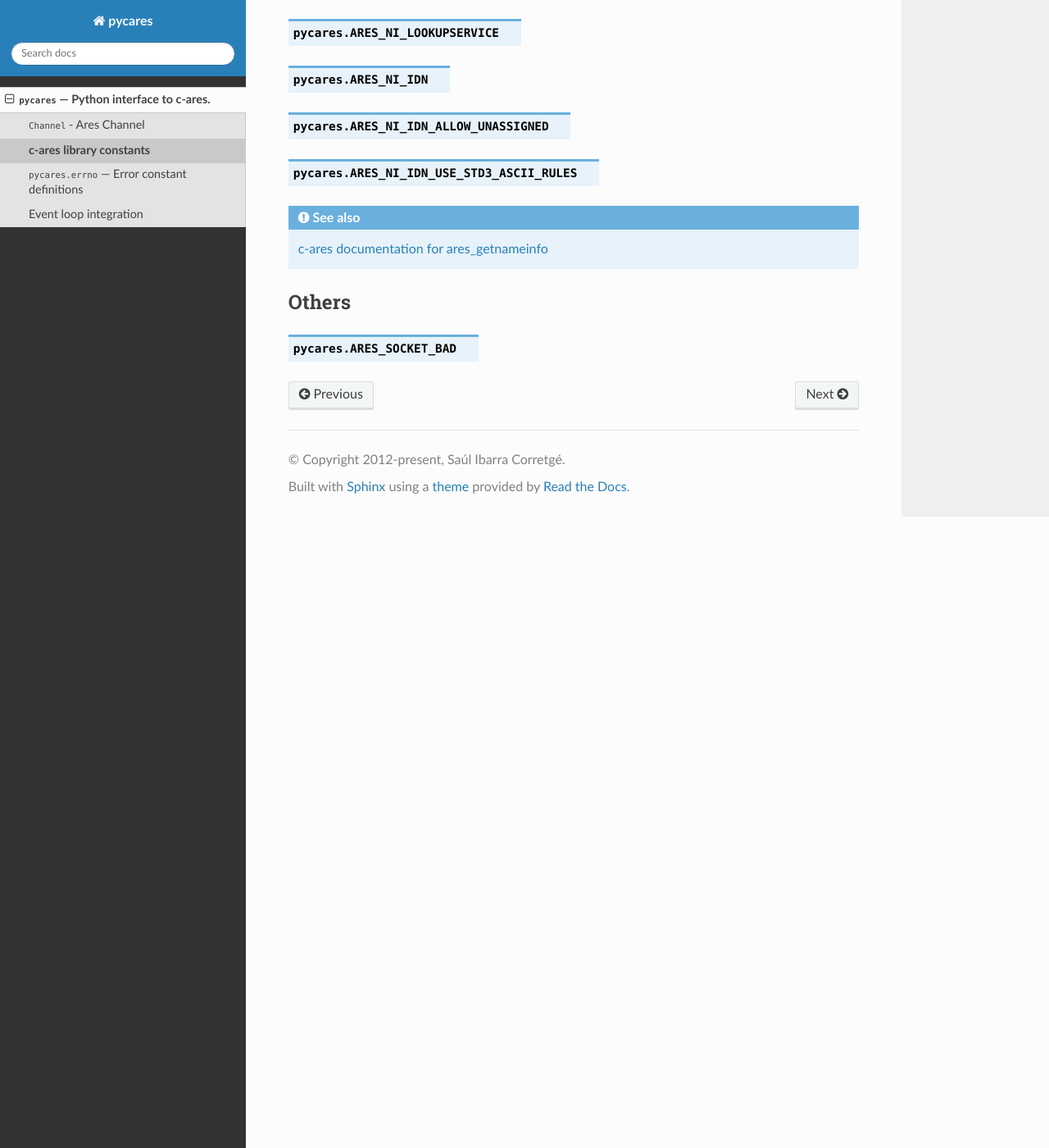
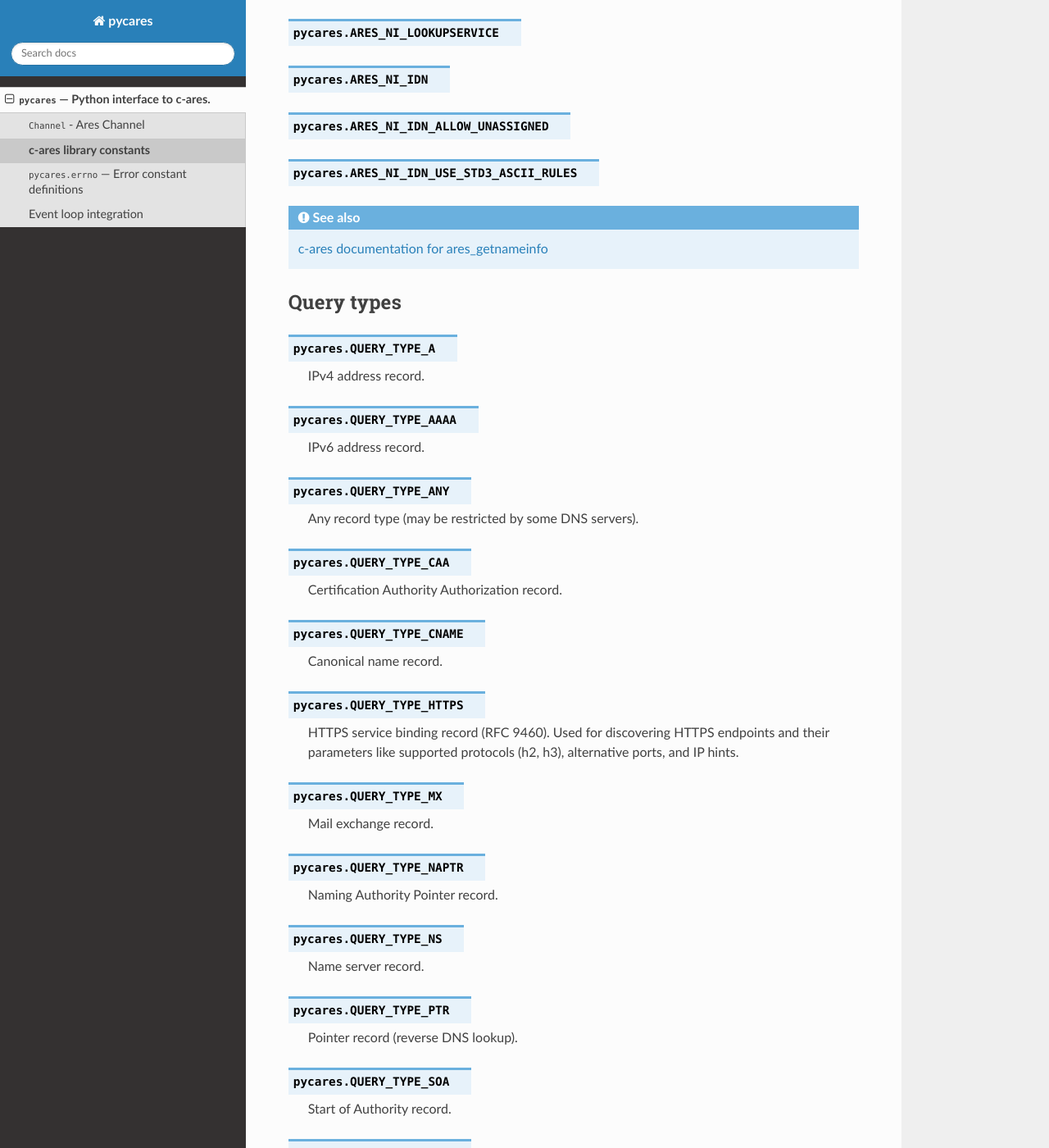
Before and after one commit to saghul/pycares, a Sphinx documentation site: the page built from docs/constants.rst, in a window 1280 px wide and 1400 px high, scrolled down 1433 px. Shown: the whole window at 82% size. Built offline with Sphinx 7.4.7 and the Read the Docs theme 3.1.0, drawn with Linux system fonts in a browser that asks for light colours; some of the changed text lies outside the part shown.

Commit message:
Add support for TLSA, HTTP and URI queries

```diff
--- a/docs/constants.rst
+++ b/docs/constants.rst
@@ -43,6 +43,99 @@ Nameinfo constants
 .. seealso::
     `c-ares documentation for ares_getnameinfo <https://c-ares.org/ares_getnameinfo.html>`_
 
+Query types
+===========
+
+.. py:data:: pycares.QUERY_TYPE_A
+
+    IPv4 address record.
+
+.. py:data:: pycares.QUERY_TYPE_AAAA
+
+    IPv6 address record.
+
+.. py:data:: pycares.QUERY_TYPE_ANY
+
+    Any record type (may be restricted by some DNS servers).
+
+.. py:data:: pycares.QUERY_TYPE_CAA
+
+    Certification Authority Authorization record.
+
+.. py:data:: pycares.QUERY_TYPE_CNAME
+
+    Canonical name record.
+
+.. py:data:: pycares.QUERY_TYPE_HTTPS
+
+    HTTPS service binding record (RFC 9460). Used for discovering HTTPS
+    endpoints and their parameters like supported protocols (h2, h3),
+    alternative ports, and IP hints.
+
+.. py:data:: pycares.QUERY_TYPE_MX
+
+    Mail exchange record.
+
+.. py:data:: pycares.QUERY_TYPE_NAPTR
+
+    Naming Authority Pointer record.
+
+.. py:data:: pycares.QUERY_TYPE_NS
+
+    Name server record.
+
+.. py:data:: pycares.QUERY_TYPE_PTR
+
+    Pointer record (reverse DNS lookup).
+
+.. py:data:: pycares.QUERY_TYPE_SOA
+
+    Start of Authority record.
+
+.. py:data:: pycares.QUERY_TYPE_SRV
+
+    Service locator record.
+
+.. py:data:: pycares.QUERY_TYPE_TLSA
+
+    TLSA record for DANE TLS authentication (RFC 6698). Used to associate
+    TLS server certificates or public keys with domain names, enabling
+    certificate pinning via DNS.
+
+.. py:data:: pycares.QUERY_TYPE_TXT
+
+    Text record.
+
+.. py:data:: pycares.QUERY_TYPE_URI
+
+    URI record (RFC 7553). Used for publishing mappings from hostnames
+    to URIs.
+
+
+Query classes
+=============
+
+.. py:data:: pycares.QUERY_CLASS_IN
+
+    Internet class (default).
+
+.. py:data:: pycares.QUERY_CLASS_CHAOS
+
+    Chaos class.
+
+.. py:data:: pycares.QUERY_CLASS_HESOID
+
+    Hesoid class.
+
+.. py:data:: pycares.QUERY_CLASS_NONE
+
+    None class.
+
+.. py:data:: pycares.QUERY_CLASS_ANY
+
+    Any class.
+
+
 Others
 ======
 
```
Also changed, not shown: docs/channel.rst (+48 -0 lines), src/pycares/__init__.py (+88 -3 lines), 2 other files.
